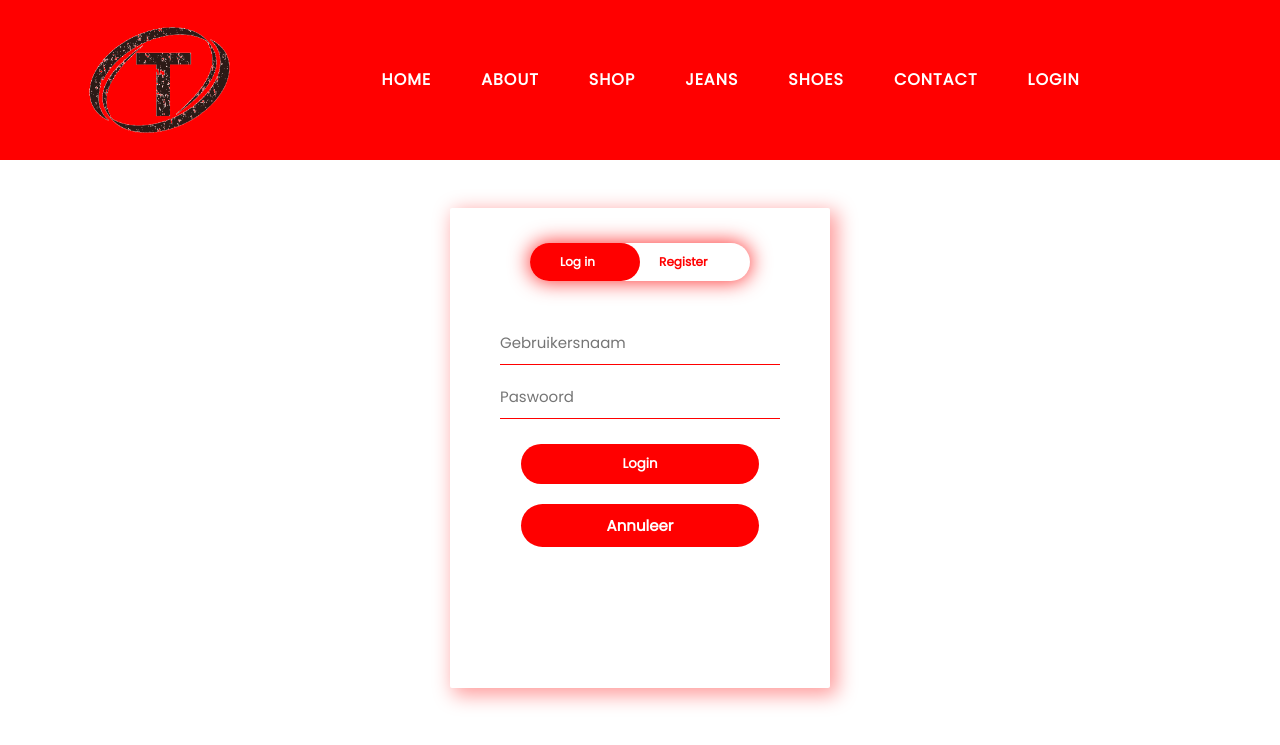
After one commit to RobbeVandenHove/TRIMBR_STARTUP, a PHP site: template app/resources/templates/pages/login.twig in a window 1280 px wide. The commit adds this page. Shown: the top 745 px of the page. Run offline with PHP 8.4, Linux system fonts and the light colour scheme; the template is opened without the code that fills it, so the values that code supplies are empty; some libraries are stand-ins or nearby versions.

Commit message:
Add login page (front-end)

```diff
--- a/app/config/database.php
+++ b/app/config/database.php
@@ -3,5 +3,5 @@
 define('DB_HOST', 'mysqldb');
 define('DB_USER', 'root');
 define('DB_PASS', 'Azerty123');
-define('DB_NAME_FF', 'wmss-demo');
+define('DB_NAME_FF', 'TRIMBR');
 define('DB_NAME_STATUS', 'status');
--- a/app/public/index.php
+++ b/app/public/index.php
@@ -25,6 +25,7 @@ $router->get('/shop', 'MainController@ShopOverview');
 $router->get('/jeans', 'MainController@JeansOverview');
 $router->get('/shoes', 'MainController@ShoesOverview');
 $router->get('/contact', 'MainController@ContactOverview');
+$router->get('/login', 'MainController@LoginOverview');
 $router->get('/page-not-found', 'MainController@PageNotFoundOverview');
 
 $router->run();
--- a/app/resources/templates/layout/parts/navigation.twig
+++ b/app/resources/templates/layout/parts/navigation.twig
@@ -13,6 +13,7 @@
             <li><a class="{{ jeansPage == 'active' ? 'selected' : '' }}" href="/jeans">Jeans</a></li>
             <li><a class="{{ shoesPage == 'active' ? 'selected' : '' }}" href="/shoes">Shoes</a></li>
             <li><a class="{{ contactPage == 'active' ? 'selected' : '' }}" href="/contact">Contact</a></li>
+            <li><a class="{{ loginPage == 'active' ? 'selected' : '' }}" href="/login">Login</a></li>
         </ul>
     </div>
     <div class="burger" onclick="navOpen(this)">
@@ -34,6 +35,7 @@
         <li><a class="{{ jeansPage == 'active' ? 'selected' : '' }}" href="/jeans">Jeans</a></li>
         <li><a class="{{ shoesPage == 'active' ? 'selected' : '' }}" href="/shoes">Shoes</a></li>
         <li><a class="{{ contactPage == 'active' ? 'selected' : '' }}" href="/contact">Contact</a></li>
+        <li><a class="{{ loginPage == 'active' ? 'selected' : '' }}" href="/login">Login</a></li>
     </ul>
 </section>
 
--- /dev/null
+++ b/app/resources/templates/pages/login.twig
@@ -0,0 +1,41 @@
+
+{% include 'layout/parts/header.twig' %}
+<head>
+    <link rel="stylesheet" href="/../../assets/css/login.css">
+</head>
+<body>
+{% include 'layout/parts/navigation.twig' %}
+<div class="outer-box">
+    <div class="button-box">
+        <div id="btn-state"></div>
+        <button type="button" class="toggle-btn" onclick="login()">Log in</button>
+        <button type="button" class="toggle-btn" onclick="register()">Register</button>
+    </div>
+    <div id="login" class="input">
+        <form method="post" action="/login" role="form" class="input-form">
+            <input type="text" name="userId" class="input-field" placeholder="Gebruikersnaam" autocomplete="off" required>
+            <input type="password" name="password" class="input-field" placeholder="Paswoord" autocomplete="off" required>
+            <button type="submit" class="submit-btn" name="login">Login</button>
+            <a href="/home" id="cancel" class="submit-btn">Annuleer</a>
+            <div class="error">
+                <p></p>
+            </div>
+        </form>
+    </div>
+    <div id="register" class="input">
+        <form method="post" action="/login/register" role="form" class="input-form">
+            <input type="text" name="userId" class="input-field" placeholder="Gebruikersnaam" autocomplete="off" required>
+            <input type="email" name="email" class="input-field" placeholder="Email" autocomplete="off" required>
+            <input type="password" name="password" class="input-field" placeholder="Paswoord" autocomplete="off" required>
+            <input type="password" name="confPassword" class="input-field" placeholder="Bevestig paswoord" autocomplete="off" required>
+            <button type="submit" class="submit-btn" name="register">Registreer</button>
+            <a href="/home" id="cancel" class="submit-btn">Annuleer</a>
+            <div class="error">
+                <p></p>
+            </div>
+        </form>
+    </div>
+</div>
+{% include 'layout/parts/footer.twig' %}
+</body>
+<script></script>
--- a/app/src/http/MainController.php
+++ b/app/src/http/MainController.php
@@ -50,6 +50,12 @@ class MainController {
         ]);
     }
 
+    public function LoginOverview() {
+        echo $this->twig->render('pages/login.twig', [
+            'loginPage' => 'active'
+        ]);
+    }
+
     public function PageNotFoundOverview() {
         echo $this->twig->render('pages/pageNotFound.twig', [
 
```
Also changed, not shown: app/public/assets/css/login.css (added), app/public/assets/js/login-slider.js (added).
